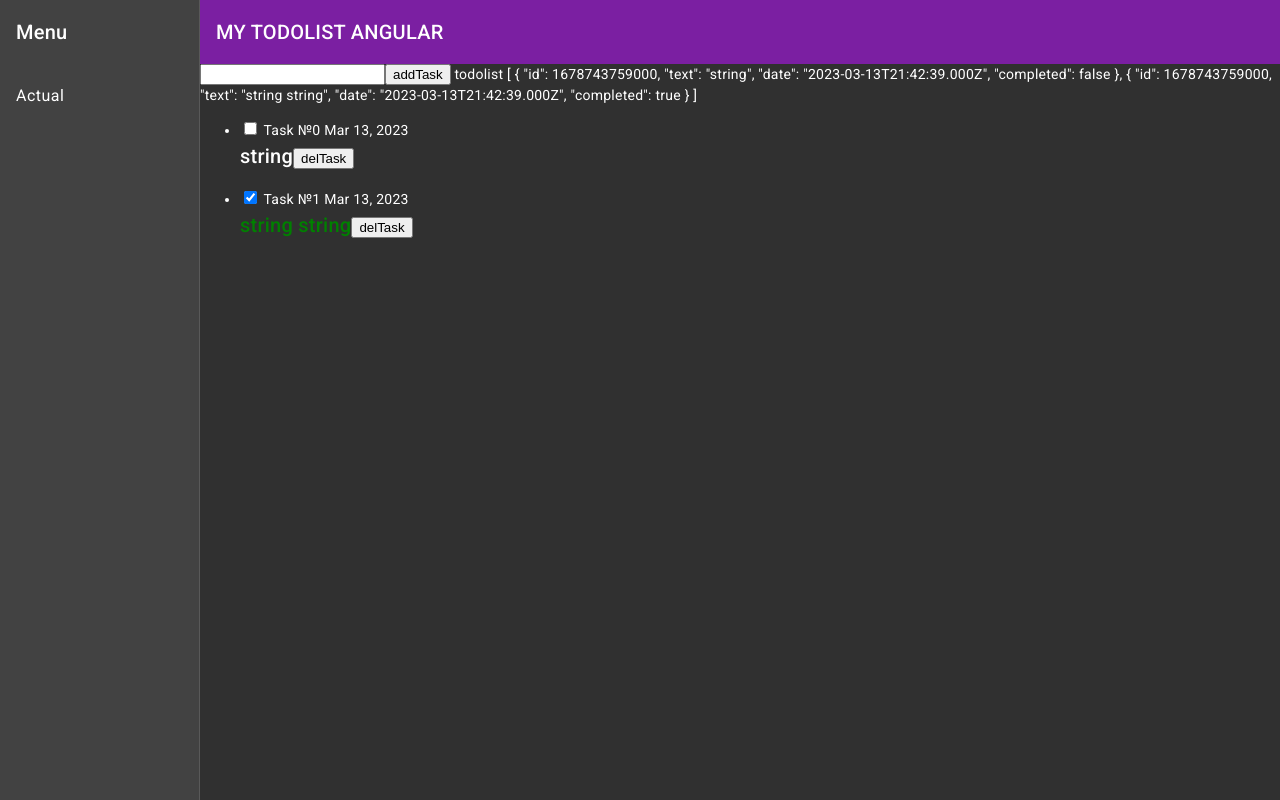
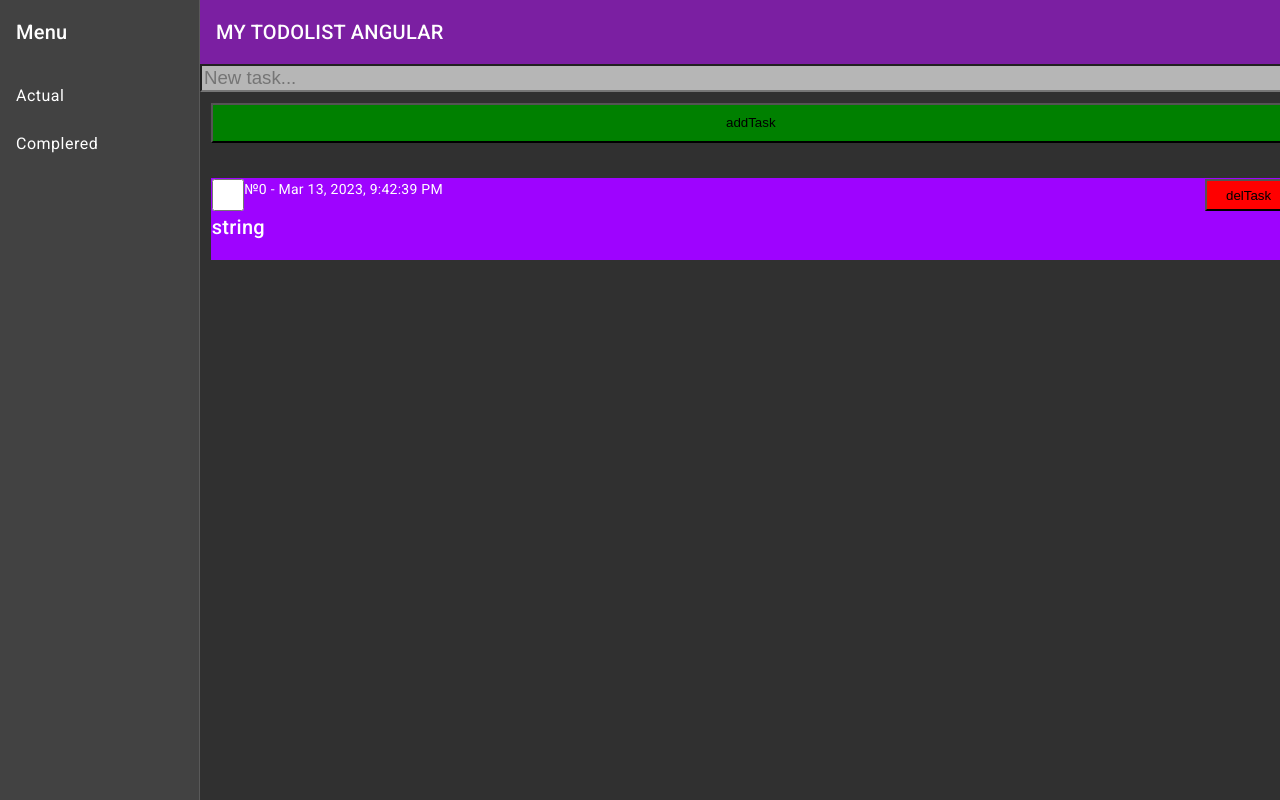
Before and after one commit to DmitryErokhin-Git/my_todolist-angular, an Angular app: page /todolist in a window 1280 px wide. Built offline with nearby package versions, Linux system fonts and the light colour scheme.

Commit message:
actual completed, no event

```diff
--- a/src/app/navigation/navigation.component.html
+++ b/src/app/navigation/navigation.component.html
@@ -3,8 +3,8 @@
     [mode]="(isHandset$ | async) ? 'over' : 'side'" [opened]="(isHandset$ | async) === false">
     <mat-toolbar>Menu</mat-toolbar>
     <mat-nav-list>
-      <!-- <a mat-list-item routerLink="add">New</a> -->
-      <a mat-list-item href="todolist">Actual</a>
+      <a mat-list-item routerLink="todolist">Actual</a>
+      <a mat-list-item routerLink="tasks">Complered</a>
       <!-- <a mat-list-item href="done">Done 2</a> -->
     </mat-nav-list>
   </mat-sidenav>
--- a/src/app/service/fortodo.service.ts
+++ /dev/null
@@ -1,11 +0,0 @@
-import { Injectable } from '@angular/core';
-import { Itemtodo } from '../interface/itemtodolist';
-
-@Injectable({
-  providedIn: 'root'
-})
-export class FortodoService {
-
-  constructor() { }
-
-}
--- /dev/null
+++ b/src/app/service/todo.service.ts
@@ -0,0 +1,45 @@
+import { Injectable } from '@angular/core';
+import { Itemtodo } from '../interface/itemtodolist';
+
+@Injectable({
+  providedIn: 'root'
+})
+export class TodoService {
+
+  constructor() { }
+
+  todoList: Itemtodo[] = [
+    {
+      id: Date.now(),
+      text: 'string',
+      date: new Date(),
+      completed: false
+    },
+    {
+      id: Date.now(),
+      text: 'string string',
+      date: new Date(),
+      completed: true
+    }
+  ]
+
+  addTask(inputText: string) {
+    const item: Itemtodo = {
+      id: Date.now(),
+      text: inputText,
+      date: new Date(),
+      completed: false
+    }
+    this.todoList.push(item)
+  }
+
+  changeComplete(item: Itemtodo) {
+    item.completed = !item.completed
+    // item.completed ? false : true
+  }
+
+  delTask(id: number) {
+    this.todoList = this.todoList.filter(item => item.id != id)
+  }
+
+}
--- /dev/null
+++ b/src/app/tasks/tasks.component.css
@@ -0,0 +1,67 @@
+.example-chip-list {
+    width: 100%;
+  }
+
+  /* .ng-star-inserted{
+      max-width: 95%;
+    } */
+
+  input {
+    width: 100%;
+    margin: 1%;
+    background-color: rgb(182, 182, 182);
+    font-size: 14pt;
+    margin: 0;
+  }
+
+  .add {
+    width: 100%;
+    height: 5%;
+    margin: 1%;
+    background-color: green;
+  }
+
+  .del {
+    width: 100%;
+    height: 100%;
+    background-color: red;
+  }
+
+  ul {
+    padding: 0;
+    display: grid;
+    grid-auto-flow: dense;
+    /* max-width: 50%; */
+    max-height: max-content;
+  }
+
+  li {
+    width: 100%;
+    color: white;
+    list-style: none;
+    background-color: rgb(158, 3, 255);
+    display: grid;
+    grid-template-rows: auto auto;
+    align-items: center;
+    margin: 1%;
+    padding: 1px;
+  }
+
+  .attr {
+    display: grid;
+    grid-template-columns: 3% auto 8%;
+  }
+
+  .h2 {
+    white-space: break-spaces
+  }
+
+  .completed {
+    color: black;
+    background-color: green;
+    text-decoration: line-through;
+  }
+
+  mat-grid-tile {
+    background: lightblue;
+  }
--- /dev/null
+++ b/src/app/tasks/tasks.component.html
@@ -0,0 +1,29 @@
+<!-- <h1>
+  <a routerLink="/todolist">todolist</a>
+</h1>
+
+<h1>
+  <a [routerLink]="['/todolist']">todolist</a>
+</h1>
+
+<h1>
+  <a [routerLink]="'/todolist'">todolist</a>
+</h1> -->
+
+<ul>
+  <div *ngFor="let item of todoService.todoList; let i = index">
+    <li *ngIf="item.completed" [class.completed]="item.completed">
+      <div class="attr">
+        <input type="checkbox" [checked]="item.completed" (checked)="($event)" (click)="todoService.changeComplete(item)">
+        <p> №{{i}} - {{item.date | date: "medium"}}</p>
+        <button class="del" type="button" (click)="todoService.delTask(item.id)">delTask</button>
+      </div>
+      <!-- <input type="checkbox" [checked]="item.completed" (click)="item.completed = !item.completed"> -->
+      <!-- <h2 [ngStyle]="{'color' : item.completed ? 'green' : 'red', 'text-decoration' : item.completed ? 'line-through' : 'normal'}">{{item.text}}<button type="button" (click)="delTask(item.id)">delTask</button></h2> -->
+      <div class="task">
+        <h2>{{item.text}}</h2>
+      </div>
+    </li>
+
+  </div>
+</ul>
--- /dev/null
+++ b/src/app/tasks/tasks.component.ts
@@ -0,0 +1,21 @@
+import { Component, EventEmitter, OnInit, Output } from '@angular/core';
+import { TodoService } from '../service/todo.service';
+
+@Component({
+  selector: 'app-tasks',
+  templateUrl: './tasks.component.html',
+  styleUrls: ['./tasks.component.css']
+})
+export class TasksComponent implements OnInit {
+
+  @Output() OnToggle = new EventEmitter<number>()
+
+  constructor(public todoService: TodoService) { }
+
+  ngOnInit() {
+  }
+
+  onChange(id: number) {
+    this.OnToggle.emit(id)
+  }
+}
--- a/src/app/todolist/todolist.component.css
+++ b/src/app/todolist/todolist.component.css
@@ -6,10 +6,62 @@
     max-width: 95%;
   } */
 
+input {
+  width: 100%;
+  margin: 1%;
+  background-color: rgb(182, 182, 182);
+  font-size: 14pt;
+  margin: 0;
+}
+
+.add {
+  width: 100%;
+  height: 5%;
+  margin: 1%;
+  background-color: green;
+}
+
+.del {
+  width: 100%;
+  height: 100%;
+  background-color: red;
+}
+
+ul {
+  padding: 0;
+  display: grid;
+  grid-auto-flow: dense;
+  /* max-width: 50%; */
+  max-height: max-content;
+}
+
 li {
+  width: 100%;
   color: white;
+  list-style: none;
+  background-color: rgb(158, 3, 255);
+  display: grid;
+  grid-template-rows: auto auto;
+  align-items: center;
+  margin: 1%;
+  padding: 1px;
+}
+
+.attr {
+  display: grid;
+  grid-template-columns: 3% auto 8%;
+}
+
+.h2 {
+  white-space: break-spaces
 }
 
 .completed {
-    color: green;
+  color: black;
+  background-color: green;
+  text-decoration: line-through;
 }
+
+mat-grid-tile {
+  background: lightblue;
+}
--- a/src/app/todolist/todolist.component.html
+++ b/src/app/todolist/todolist.component.html
@@ -1,17 +1,38 @@
-<input type="text" [(ngModel)]="inputText">
-<button type="button" (click)="addTask(inputText)">addTask</button>
+<!-- <form class="example-form">
+  <mat-form-field class="example-full-width">
+    <input matInput [(ngModel)]="inputText">
+  </mat-form-field>
+</form> -->
+<input type="text" [(ngModel)]="inputText" placeholder="New task...">
+<button class="add" type="button" (click)="addTask()">addTask</button>
 
-todolist {{todolist | json}} <br>
+<!-- <input type="text" [(ngModel)]="inputText"> -->
+<!-- <button type="button" (click)="addTask()" (keydown.enter)="addTask()">addTask</button> -->
+
+<!-- todolist {{todoService.todoList | json}} <br> -->
 
 <ul>
-  <li *ngFor="let item of todolist; let i = index">
-    <input type="checkbox" [checked]="item.completed" (click)="changeComplete(item)">
-    <!-- <input type="checkbox" [checked]="item.completed" (click)="item.completed = !item.completed"> -->
-    Task №{{i}} {{item.date | date}}<br>
-    <!-- <h2 [ngStyle]="{'color' : item.completed ? 'green' : 'red', 'text-decoration' : item.completed ? 'line-through' : 'normal'}">{{item.text}}<button type="button" (click)="delTask(item.id)">delTask</button></h2> -->
-    <h2 [class.completed]="item.completed">{{item.text}}<button type="button" (click)="delTask(item.id)">delTask</button></h2>
-  </li>
+  <div *ngFor="let item of todoService.todoList; let i = index">
+    <li *ngIf="!item.completed" [class.completed]="item.completed">
+      <div class="attr">
+        <input type="checkbox" [checked]="item.completed" (checked)="($event)" (click)="todoService.changeComplete(item)">
+        <p> №{{i}} - {{item.date | date: "medium"}}</p>
+        <button class="del" type="button" (click)="todoService.delTask(item.id)">delTask</button>
+      </div>
+      <!-- <input type="checkbox" [checked]="item.completed" (click)="item.completed = !item.completed"> -->
+      <!-- <h2 [ngStyle]="{'color' : item.completed ? 'green' : 'red', 'text-decoration' : item.completed ? 'line-through' : 'normal'}">{{item.text}}<button type="button" (click)="delTask(item.id)">delTask</button></h2> -->
+      <div class="task">
+        <h2>{{item.text}}</h2>
+      </div>
+    </li>
+
+  </div>
 </ul>
+
+<!-- <p>
+  Options selected: {{shoes.selectedOptions.selected.length}}
+</p> -->
+
 
 <!-- <div *ngFor="let item of tasks; let i = index">
   <div>{{i}} {{item.value}}</div>
--- a/src/app/todolist/todolist.component.ts
+++ b/src/app/todolist/todolist.component.ts
@@ -1,6 +1,5 @@
-import { Component, OnInit } from '@angular/core';
-import { FortodoService } from '../service/fortodo.service';
-import { Itemtodo } from '../interface/itemtodolist';
+import { Component, EventEmitter, OnInit, Output } from '@angular/core';
+import { TodoService } from '../service/todo.service';
 
 @Component({
   selector: 'app-todolist',
@@ -10,65 +9,29 @@ import { Itemtodo } from '../interface/itemtodolist';
 
 export class TodolistComponent implements OnInit {
 
-  constructor(private fortodoService: FortodoService) { }
-
-  // sdf:any = Date.now()
-  // ert = new Date()
-
-  ngOnInit(): void {
-    // throw new Error('Method not implemented.');
-
-    // console.log(this.sdf)
-    // console.log(this.ert)
-  }
-
-  // addTask() {
-  //   this.fortodoService.addTask()
-  // }
-
-  // delTask(i: number) {
-  //   this.tasks[i].remove()
-  //   this.tasks = this.tasks.filter(item => item.index != i)
-  // }
-
-  todolist: Itemtodo[] = [
-    {
-      id: Date.now(),
-      text: 'string',
-      date: new Date(),
-      completed: false
-    },
-    {
-      id: Date.now(),
-      text: 'string string',
-      date: new Date(),
-      completed: true
-    }
-  ]
-
-  createItemtodo(inputText: string): Itemtodo {
-
-    const item: Itemtodo = {
-      id: Date.now(),
-      text: inputText,
-      date: new Date(),
-      completed: false
-    }
-    return item
-  }
+  @Output() OnToggle = new EventEmitter<number>()
 
   inputText: string = ''
 
-  addTask(inputText: string) {
-    this.todolist.push(this.createItemtodo(inputText))
+  constructor(public todoService: TodoService) { }
+
+  ngOnInit(): void {
   }
 
-  changeComplete(item: Itemtodo) {
-    item.completed = !item.completed
-    // item.completed ? false : true
+  addTask() {
+    this.todoService.addTask(this.inputText)
+    this.inputText = ''
   }
 
-  delTask(id: number) {
-    this.todolist = this.todolist.filter(item => item.id != id)
+  // changeComplete(item: Itemtodo) {
+  //   this.todoService.changeComplete(item)
+  // }
+
+  onChange(id: number) {
+    this.OnToggle.emit(id)
   }
+
+  // delTask(id: number) {
+  //   this.todoService.delTask(id)
+  // }
 }
--- a/src/index.html
+++ b/src/index.html
@@ -2,7 +2,7 @@
 <html lang="en">
 <head>
   <meta charset="utf-8">
-  <title>MyTodolistAngular2</title>
+  <title>MyTodolistAngular</title>
   <base href="/">
   <meta name="viewport" content="width=device-width, initial-scale=1">
   <link rel="icon" type="image/x-icon" href="favicon.ico">
```
Also changed, not shown: src/app/app-routing.module.ts (+5 -2 lines), src/app/app.module.ts (+17 -11 lines), 2 other files (tests, documents, lock files or other folders). Lines whose indentation alone changed are shown as unchanged.
